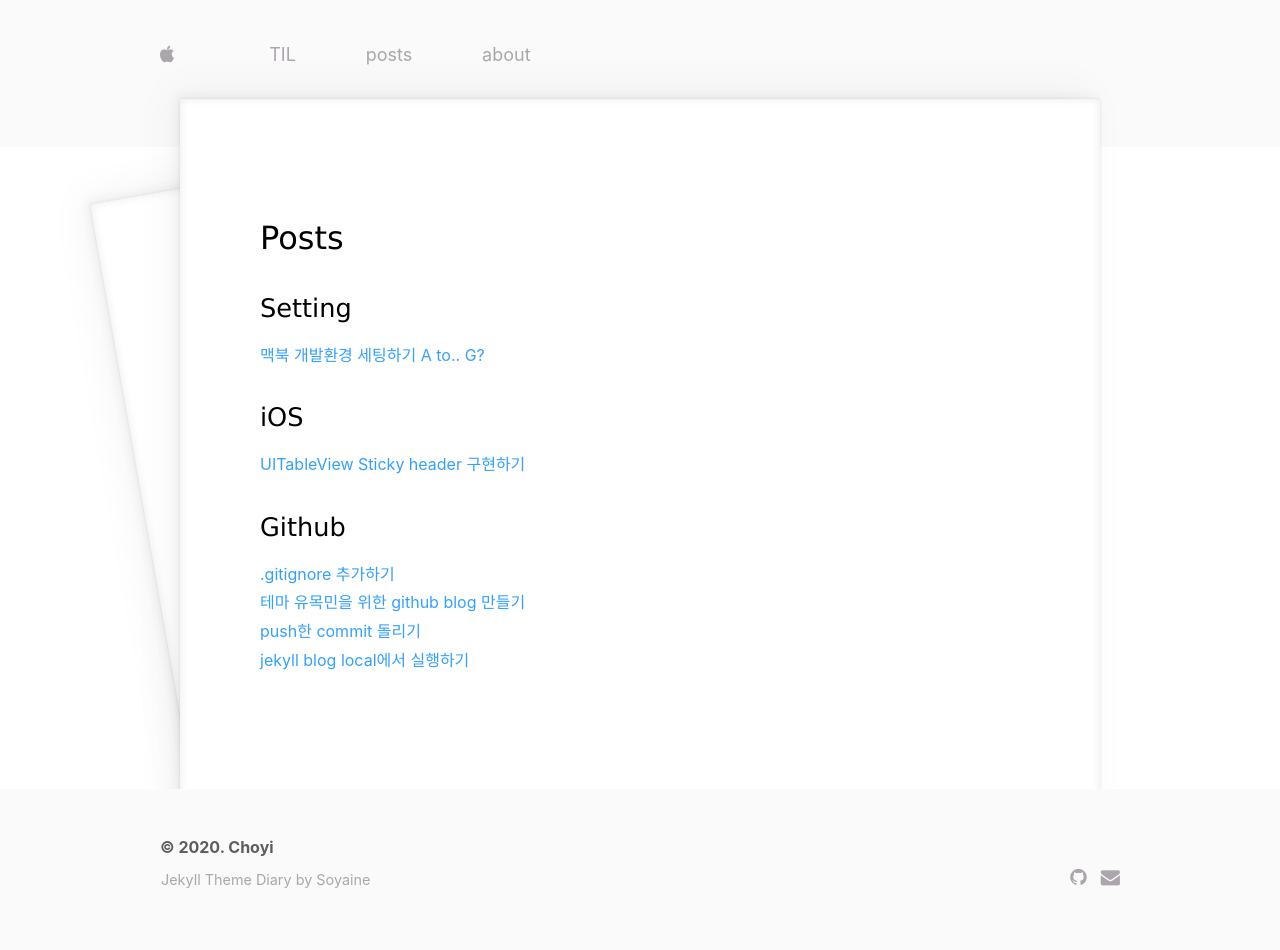
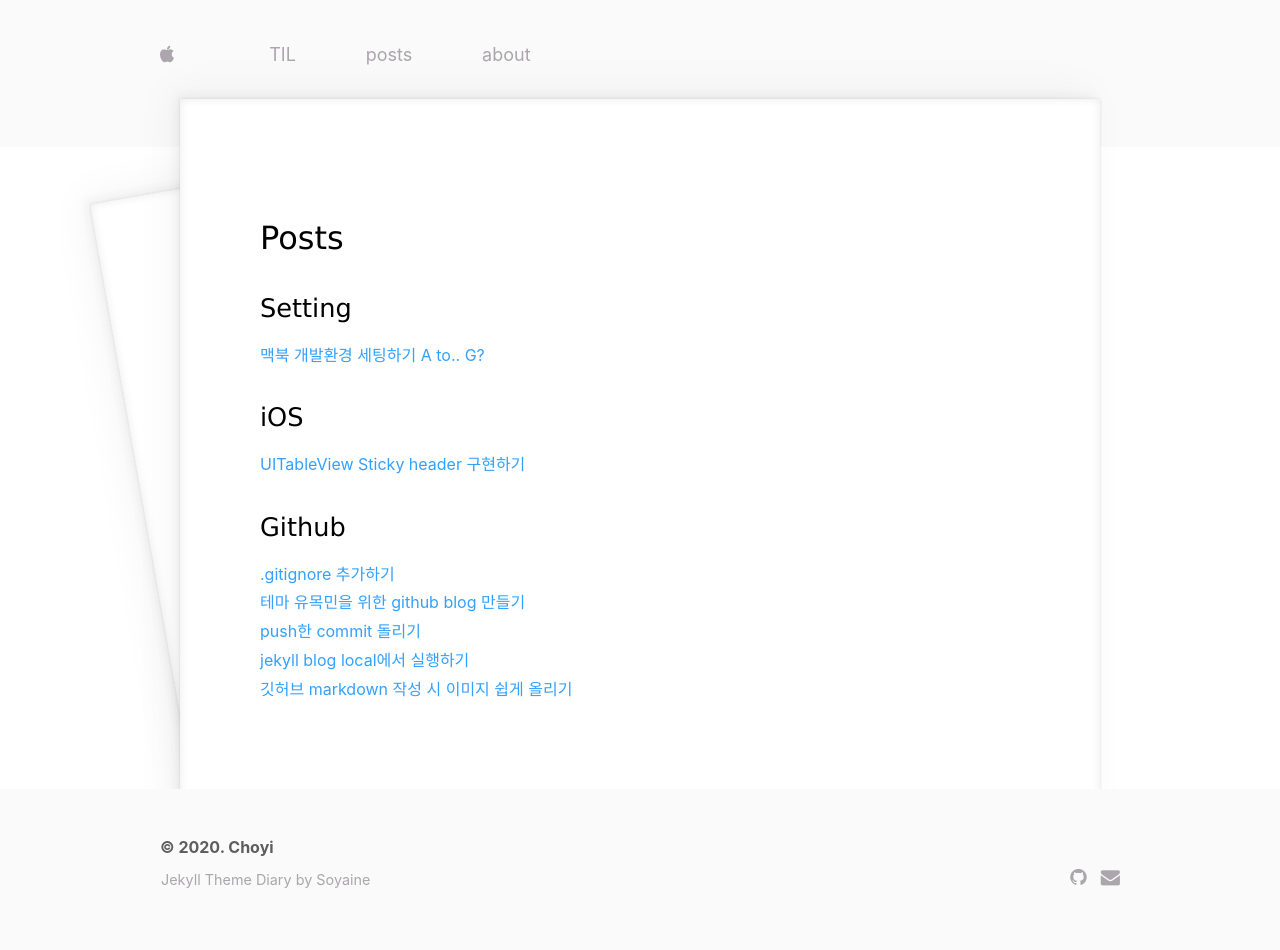
Before and after one commit to jeongchoyi/jeongchoyi.github.io, a Jekyll site: the page built from devpost/index.html, in a window 1280 px wide. Built offline with Jekyll 4.4.1, drawn with Linux system fonts in a browser that asks for light colours; some web fonts are replaced.

Commit message:
add devpost links

```diff
--- a/devpost/index.html
+++ b/devpost/index.html
@@ -13,3 +13,4 @@ title: choyi
 <a href="http://127.0.0.1:4000/2020/09/16/make-my-own-github-blog">테마 유목민을 위한 github blog 만들기</a><br>
 <a href="https://iamcho2.github.io/2020/09/23/til">push한 commit 돌리기</a><br>
 <a href="https://iamcho2.github.io/2020/10/16/til">jekyll blog local에서 실행하기</a><br>
+<a href="https://iamcho2.github.io/2020/11/02/upload-img-with-github-easily">깃허브 markdown 작성 시 이미지 쉽게 올리기</a>
```
Also changed, not shown: 1 other file.
